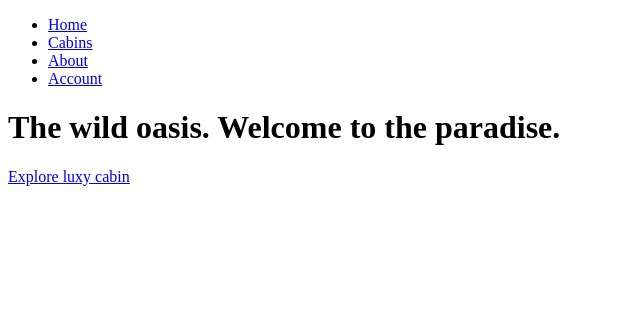
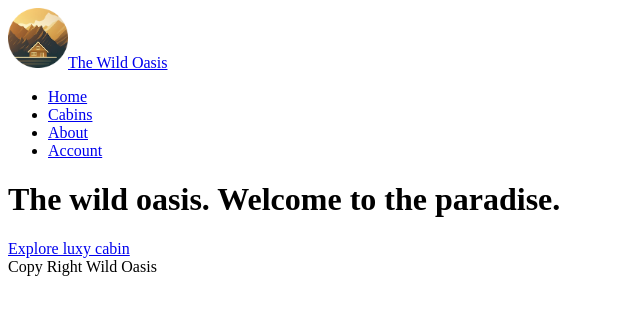
Before and after one commit to codejordy25/The-wild-oasis-website, a Next.js app: page / in a window 1280 px wide. Shown: the top 314 px of the page, without its empty margins (0-640 px from the left). Built offline with nearby package versions, Linux system fonts and the light colour scheme.

Commit message:
navigation between pages

```diff
--- a/app/cabins/page.js
+++ b/app/cabins/page.js
@@ -2,7 +2,6 @@
 function page() {
   return (
     <div>
-      <Navigation />
       <h1>cabins pages</h1>
     </div>
   );
--- /dev/null
+++ b/app/components/Logo.js
@@ -0,0 +1,12 @@
+function Logo() {
+  return (
+    <a href="/" className="flex items-center gap-4 z-10">
+      <img src="/logo.png" height="60" width="60" alt="The Wild Oasis logo" />
+      <span className="text-xl font-semibold text-primary-100">
+        The Wild Oasis
+      </span>
+    </a>
+  );
+}
+
+export default Logo;
--- a/app/layout.js
+++ b/app/layout.js
@@ -1,12 +1,20 @@
+import Navigation from "@/app/components/Navigation";
+import Logo from "./components/Logo";
+
 export const metadata = {
-  title: 'Next.js',
-  description: 'Generated by Next.js',
-}
-
+  title: "The Wild Oasis",
+};
 export default function RootLayout({ children }) {
   return (
-    <html lang="en">
-      <body>{children}</body>
+    <html>
+      <body>
+        <header>
+          <Logo />
+          <Navigation />
+        </header>
+        <main>{children}</main>
+        <footer>Copy Right Wild Oasis</footer>
+      </body>
     </html>
-  )
+  );
 }
--- a/app/page.js
+++ b/app/page.js
@@ -2,7 +2,6 @@
 function page() {
   return (
     <div>
-      <Navigation />
       <h1>The wild oasis. Welcome to the paradise. </h1>
       <a href="/cabins">Explore luxy cabin</a>
     </div>
```
Also changed, not shown: app/components/logo.png (added), public/logo.png (added).
